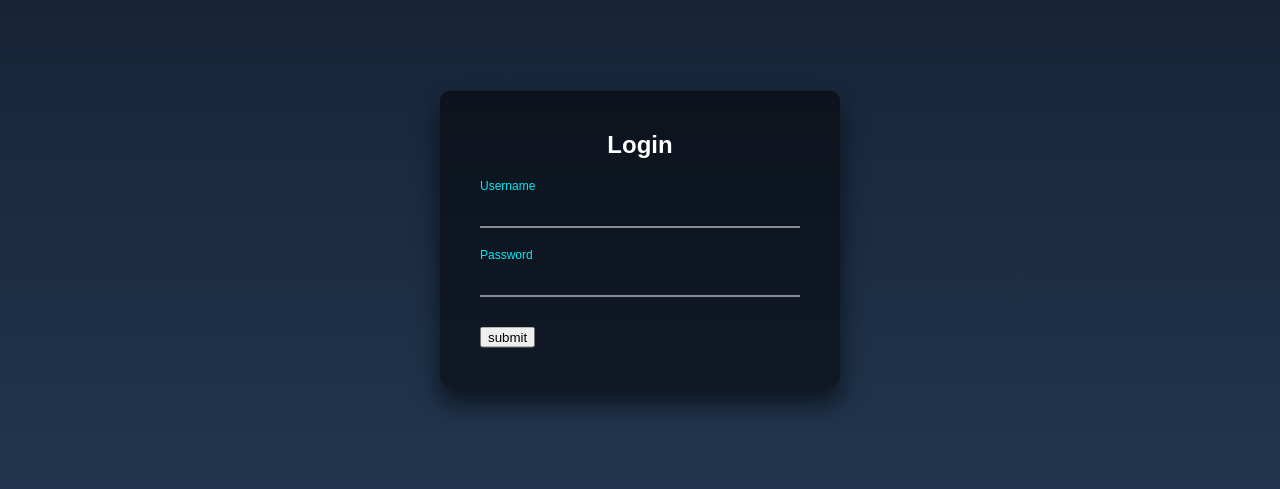
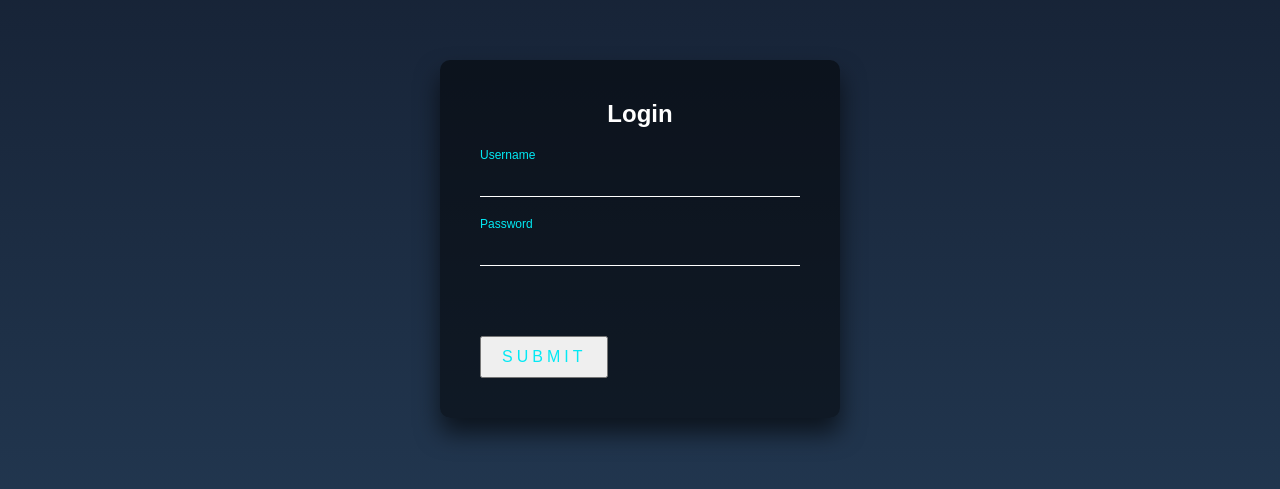
Before and after one commit to infomediadesign/sad-02-2022-project-the-secret-ingredient, a React (Create React App) app in the folder frontend/: page / in a window 1280 px wide. Shown: the part 161-650 px from the top of the page. Built offline with nearby package versions, Linux system fonts and the light colour scheme.

Commit message:
added hover effect for the button looks dope

```diff
--- a/frontend/src/styles/Login.scss
+++ b/frontend/src/styles/Login.scss
@@ -200,3 +200,38 @@ body{
   color: #03e9f4;
   font-size: 12px;
 }
+.login-box form button {
+    position: relative;
+    display: inline-block;
+    padding: 10px 20px;
+    color: #03e9f4;
+    font-size: 16px;
+    text-decoration: none;
+    text-transform: uppercase;
+    overflow: hidden;
+    transition: .5s;
+    margin-top: 40px;
+    letter-spacing: 4px
+  }
+
+  .login-box button:hover {
+    // background: #03e9f4;
+    // color: #fff;
+    // border-radius: 5px;
+    // box-shadow: 0 0 5px #03e9f4,
+    //             0 0 25px #03e9f4,
+    //             0 0 50px #03e9f4,
+    //             0 0 100px #03e9f4;
+    background: rgb(177, 169, 169);
+    color: #050801;
+    box-shadow: 0 0 5px #d7ecff,
+                0 0 25px #b9b3f1,
+                0 0 50px #919ddf,
+                0 0 200px #8485b4;
+     -webkit-box-reflect:below 1px linear-gradient(transparent, #0005);
+  }
+
+  .login-box button span {
+    position: absolute;
+    display: block;
+  }
```
